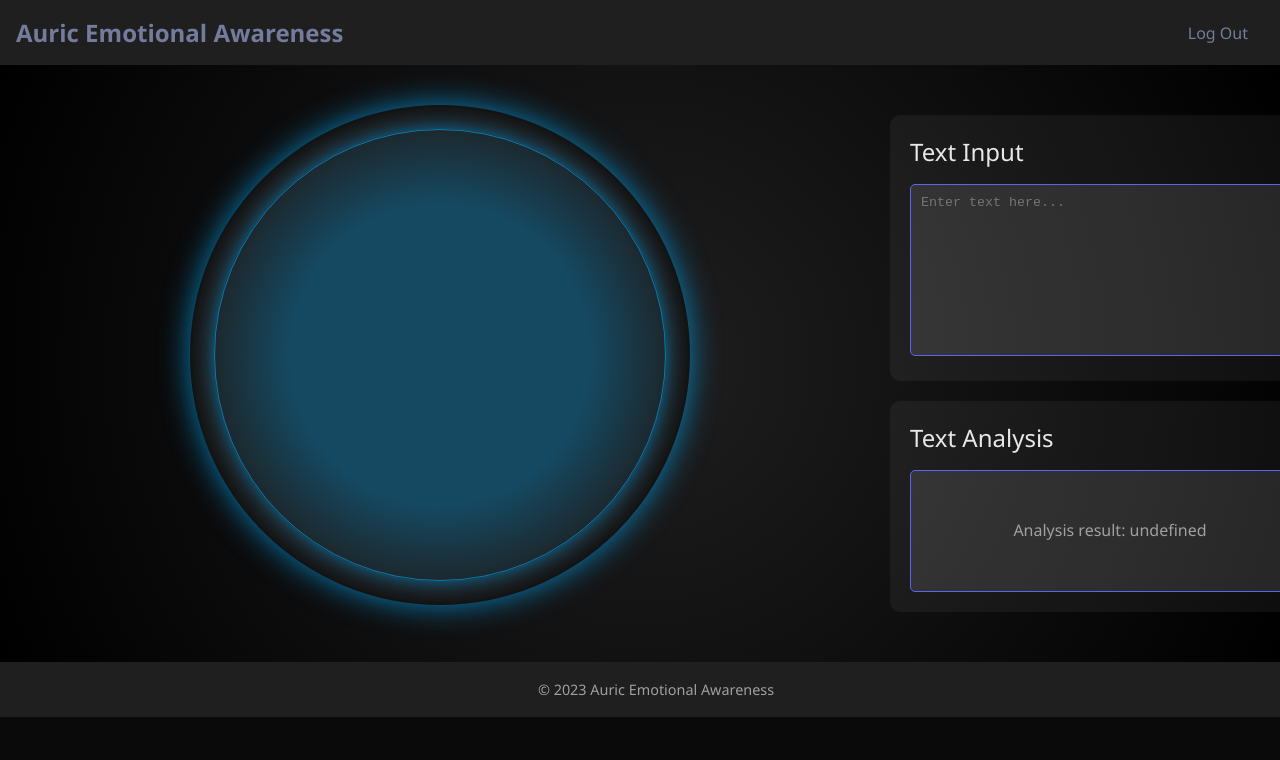
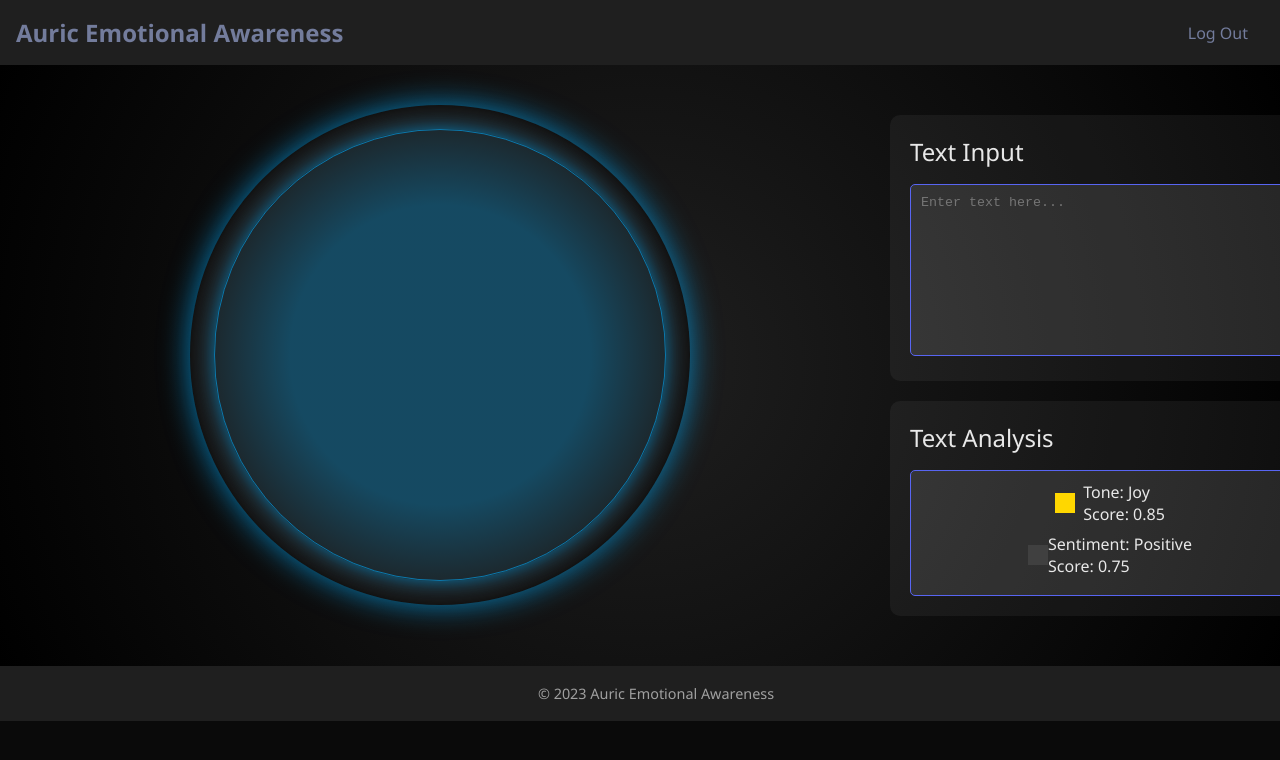
Before and after one commit to uxlyne/auric, a React (Create React App) app: page / in a window 1280 px wide. Shown: the top 760 px of the page. Built offline with nearby package versions, Linux system fonts and the light colour scheme.

Commit message:
Text Analysis Add On

```diff
--- a/src/components/TextAnalysis.js
+++ b/src/components/TextAnalysis.js
@@ -1,4 +1,22 @@
 import React, { useState, useEffect } from 'react';
+
+
+
+// Define the analyzeText function here
+const analyzeText = (text) => {
+  // Your text analysis logic here
+  return {
+    documentTone: {
+      tone: 'Joy',
+      score: 0.85,
+      color: '#FFD700', // Example color
+    },
+    sentiment: {
+      label: 'Positive',
+      score: 0.75,
+    },
+  };
+};
 
 const TextAnalysis = ({ text }) => {
   const [analysisResult, setAnalysisResult] = useState(null);
@@ -7,10 +25,6 @@ const TextAnalysis = ({ text }) => {
     const result = analyzeText(text);
     setAnalysisResult(result);
   }, [text]);
-
-  const analyzeText = (text) => {
-    return `Analysis result: ${text}`;
-  };
 
   const styles = {
     textAnalysisContainer: {
@@ -32,22 +46,66 @@ const TextAnalysis = ({ text }) => {
       border: '1px solid #5865F2',
       padding: '10px',
       borderRadius: '5px',
-      minHeight: '100px',
+      display: 'flex',
+      flexDirection: 'column',
+      alignItems: 'center',
+    },
+    toneItem: {
       display: 'flex',
       alignItems: 'center',
-      justifyContent: 'center',
-      overflowY: 'auto',
-    }
+      marginBottom: '8px',
+    },
+    toneSquare: {
+      width: '20px',
+      height: '20px',
+      marginRight: '8px',
+    },
+    sentimentSquare: {
+      width: '20px',
+      height: '20px',
+    },
   };
 
   return (
     <div style={styles.textAnalysisContainer}>
       <h2 style={styles.header}>Text Analysis</h2>
       <div style={styles.analysisResult}>
-        {analysisResult ? <p>{analysisResult}</p> : <p>No analysis results yet.</p>}
+        {analysisResult && (
+          <>
+            {/* Document Tone */}
+            <div style={styles.toneItem}>
+              <div
+                style={{
+                  ...styles.toneSquare,
+                  background: analysisResult.documentTone.color,
+                }}
+              ></div>
+              <div>
+                Tone: {analysisResult.documentTone.tone}
+                <br />
+                Score: {analysisResult.documentTone.score}
+              </div>
+            </div>
+
+            {/* Sentiment */}
+            <div style={styles.toneItem}>
+              <div
+                style={{
+                  ...styles.sentimentSquare,
+                  background: `rgb(${255 - (analysisResult.sentiment.score * 255)}, ${255 - (analysisResult.sentiment.score * 255)}, ${255 - (analysisResult.sentiment.score * 255)})`,
+                }}
+              ></div>
+              <div>
+                Sentiment: {analysisResult.sentiment.label}
+                <br />
+                Score: {analysisResult.sentiment.score}
+              </div>
+            </div>
+          </>
+        )}
       </div>
     </div>
   );
 };
 
-export default TextAnalysis; // This line should be outside the function
+export default TextAnalysis;
--- a/src/styles/WelcomeScreen.css
+++ b/src/styles/WelcomeScreen.css
@@ -43,10 +43,7 @@
   height: 500px;
   border-radius: 50%;
   background-color: rgba(255, 255, 255, 0.016);
-  box-shadow:
-    0 0 20px 10px rgba(255, 255, 255, 0.6),
-    0 0 30px 15px rgba(47, 79, 79, 0.7),
-    0 0 40px var(--aura-color);
+  box-shadow: inset 0 0 100px 100px rgba(255, 255, 255, 0.6); /* Start with inner glow */
   position: absolute;
   top: 50%;
   left: 50%;
@@ -56,6 +53,35 @@
   backdrop-filter: blur(3px);
   -webkit-backdrop-filter: blur(3px);
 }
+
+@keyframes auraGlow {
+  0%, 100% {
+    text-shadow:
+      0 0 5px rgba(255, 128, 128, 0.5),
+      0 0 15px rgba(128, 255, 128, 0.5),
+      0 0 20px rgba(128, 128, 255, 0.5);
+  }
+  25% {
+    text-shadow:
+      0 0 5px rgba(128, 128, 255, 0.5),
+      0 0 15px rgba(255, 128, 128, 0.5),
+      0 0 20px rgba(128, 255, 128, 0.5);
+  }
+  50% {
+    text-shadow:
+      0 0 5px rgba(128, 255, 128, 0.5),
+      0 0 15px rgba(128, 128, 255, 0.5),
+      0 0 20px rgba(255, 128, 128, 0.5);
+  }
+  75% {
+    text-shadow:
+      0 0 5px rgba(255, 128, 128, 0.5),
+      0 0 15px rgba(128, 255, 128, 0.5),
+      0 0 20px rgba(128, 128, 255, 0.5);
+  }
+}
+
+
 
 .auraTitleContainer {
   position: absolute;
@@ -185,7 +211,7 @@
 @keyframes pulse {
   0%, 100% {
     box-shadow:
-      0 0 8px rgba(255, 255, 255, 0.6),
+    0 0 8px rgba(255, 255, 255, 0.6),
       0 0 15px rgba(167, 187, 236, 0.6),
       0 0 20px rgba(247, 168, 184, 0.6),
       0 0 25px rgba(38, 204, 215, 0.6),
@@ -216,32 +242,6 @@
   }
 }
 
-@keyframes auraGlow {
-  0%, 100% {
-    text-shadow:
-      0 0 5px rgba(255, 128, 128, 0.5),
-      0 0 15px rgba(128, 255, 128, 0.5),
-      0 0 20px rgba(128, 128, 255, 0.5);
-  }
-  25% {
-    text-shadow:
-      0 0 5px rgba(128, 128, 255, 0.5),
-      0 0 15px rgba(255, 128, 128, 0.5),
-      0 0 20px rgba(128, 255, 128, 0.5);
-  }
-  50% {
-    text-shadow:
-      0 0 5px rgba(128, 255, 128, 0.5),
-      0 0 15px rgba(128, 128, 255, 0.5),
-      0 0 20px rgba(255, 128, 128, 0.5);
-  }
-  75% {
-    text-shadow:
-      0 0 5px rgba(255, 128, 128, 0.5),
-      0 0 15px rgba(128, 255, 128, 0.5),
-      0 0 20px rgba(128, 128, 255, 0.5);
-  }
-}
 
 /* Media Queries for Responsiveness */
 @media (max-width: 768px) {
```
